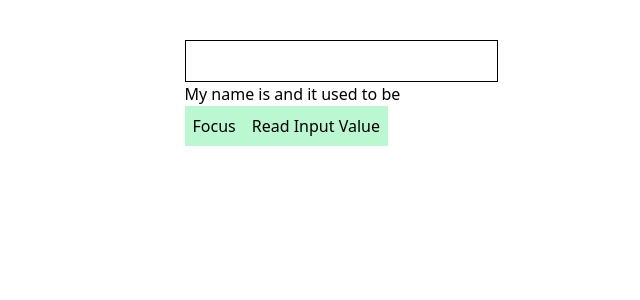
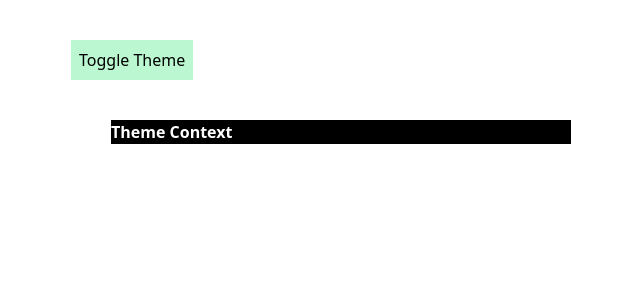
Before and after one commit to RevadiSundaram/react-coding, a React (Create React App) app in the folder react-interview-prep/: page / in a window 1280 px wide. Shown: the top 300 px of the page, without its empty margins (299-939 px from the left). Built offline with nearby package versions, Linux system fonts and the light colour scheme.

Commit message:
Committing notes

```diff
--- a/react-interview-prep/src/App.js
+++ b/react-interview-prep/src/App.js
@@ -1,4 +1,6 @@
 import './App.css';
+import Main from './Context/Main';
+
 // import Main from './DarkLight/Main';
 // import InterviewQues from './InterviewQues';
 // import Mock from './Dropdown.js/Mock';
@@ -12,7 +14,8 @@ import './App.css';
 // import Page from './Pagination.js/Page';
 // import Main from './Quiz/Main';
 // import Main from './QuizApp/Main';
-import Reference from './Reference';
+// import Reference from './Reference';
+
 
 function App() {
   return (
@@ -28,7 +31,8 @@ function App() {
       {/* <Mock /> */}
       {/* <Main /> */}
       {/* <InterviewQues /> */}
-      <Reference />
+      {/* <Reference /> */}
+      <Main />
 
     </div>
   );
--- /dev/null
+++ b/react-interview-prep/src/Context/Main.js
@@ -0,0 +1,22 @@
+import React,{createContext, useState} from 'react';
+import ThemeContext from './ThemeContext';
+
+export const ContextLightDark = createContext();
+
+const Main = () => {
+    const [darkTheme, setDarkTheme] = useState(true);
+
+    function toggle(){
+        setDarkTheme(!darkTheme);
+    }
+  return (
+    <div>
+        <ContextLightDark.Provider value={darkTheme}>
+            <button className='p-2 bg-green-200' onClick={toggle}>Toggle Theme</button>
+            <ThemeContext />
+        </ContextLightDark.Provider>
+    </div>
+  )
+}
+
+export default Main
--- /dev/null
+++ b/react-interview-prep/src/Context/ThemeContext.js
@@ -0,0 +1,14 @@
+import React,{useContext} from 'react';
+import { ContextLightDark } from './Main';
+
+const ThemeContext = () => {
+    const darkTheme = useContext(ContextLightDark);
+
+  return (
+    <div className='font-extrabold w-[500px] h-[100px] p-5 m-5 rounded-lg'>
+        <h1 className={darkTheme ? 'bg-black text-white' : ' bg-white text-black'}>Theme Context</h1>
+    </div>
+  )
+}
+
+export default ThemeContext
```
Also changed, not shown: 1 other file (tests, documents, lock files or other folders).
